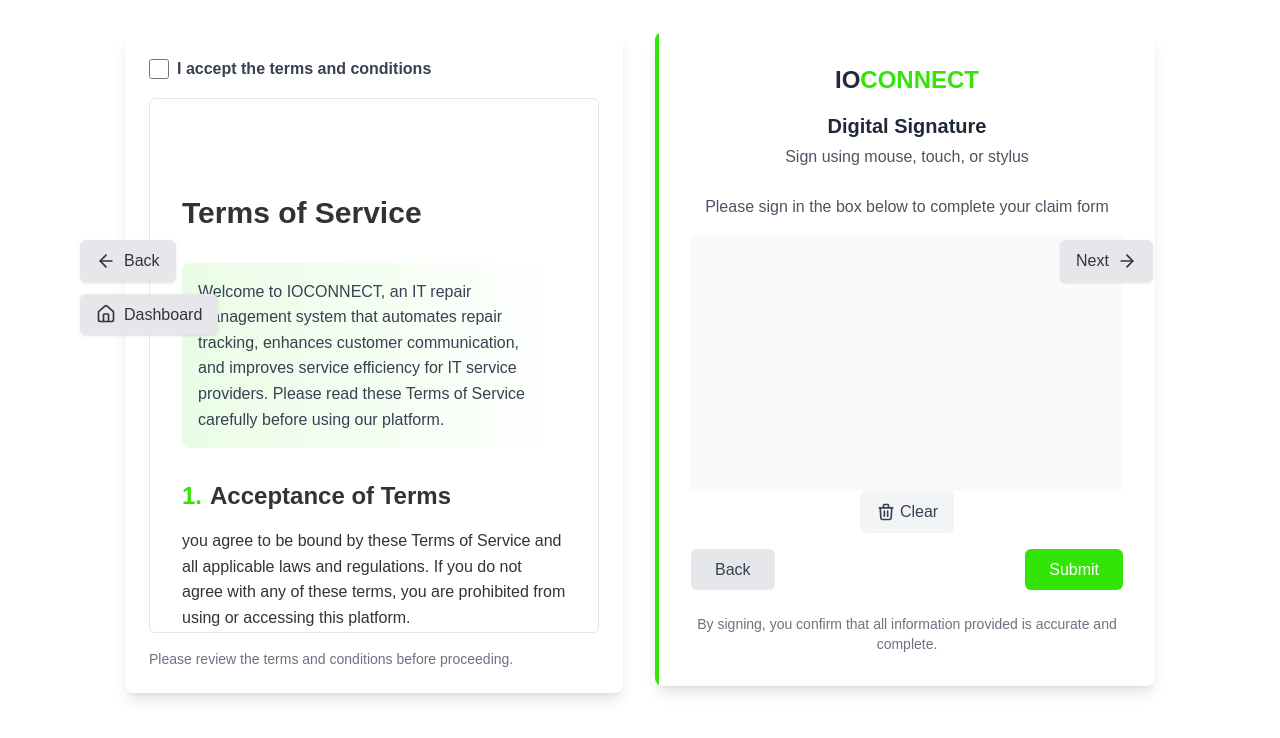
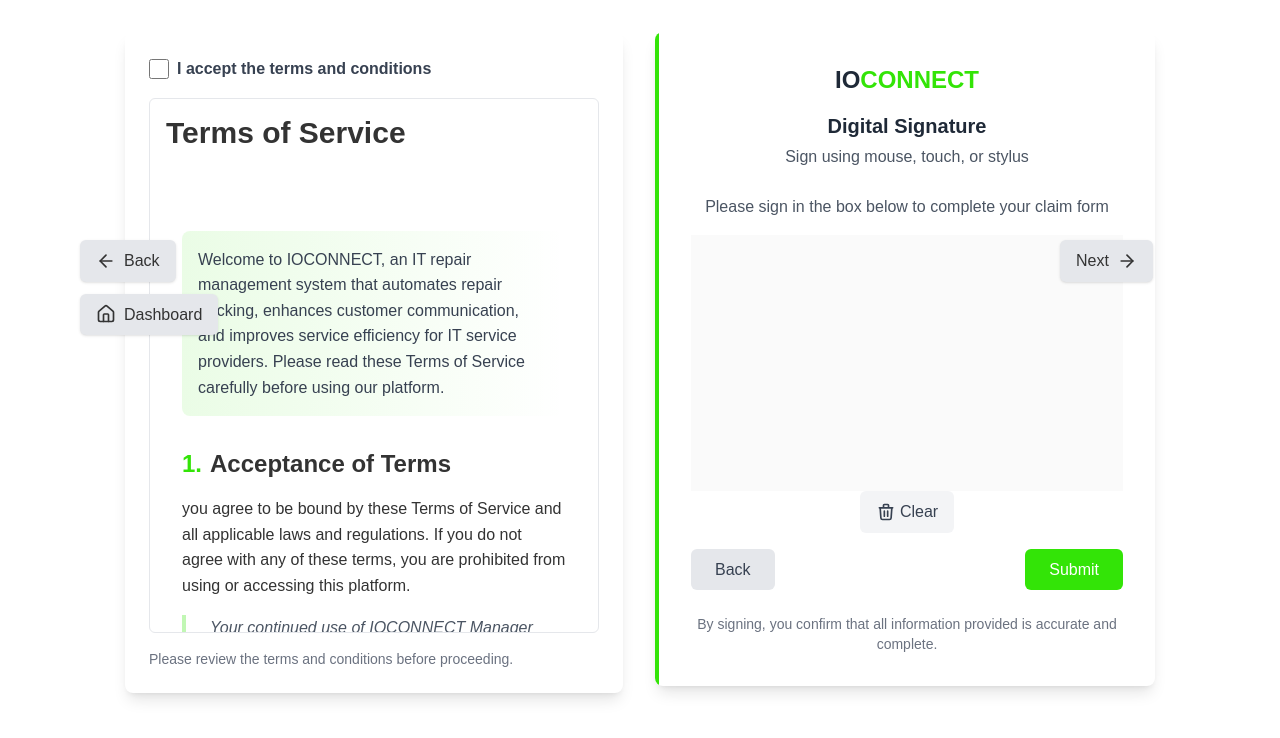
Before and after one commit to pawekz/SERV-IT-MANAGER, a React (Vite) app in the folder frontend/: page /signature in a window 1280 px wide. Shown: the top 738 px of the page. Built offline with nearby package versions, Linux system fonts and the light colour scheme; what @react-pdf/renderer would draw is missing.

Commit message:
Frontend: Refactor TermsEditor layout for improved structure and readability

```diff
--- a/frontend/src/pages/TermsEditor/TermsEditor.jsx
+++ b/frontend/src/pages/TermsEditor/TermsEditor.jsx
@@ -3,14 +3,11 @@
 
 export default function TermsEditor() {
     return (
-        <div className="min-h-screen bg-white">
-
-            {/* Main Content */}
-            <main className="container mx-auto px-4  max-w-4xl">
-                <div className="mb-8">
-                    <h1 className="text-3xl font-bold mb-2">Terms of Service</h1>
-                    </div>
-
+        <div className="bg-white">
+            <div className="mb-8">
+                <h1 className="text-3xl font-bold mb-2">Terms of Service</h1>
+            </div>
+            <main className="container mx-auto px-4 max-w-4xl">
                 <div className="prose max-w-none">
                     <div className="bg-gradient-to-r from-[#33e407]/10 to-transparent p-4 rounded-lg mb-8">
                         <p className="text-gray-700">
```
